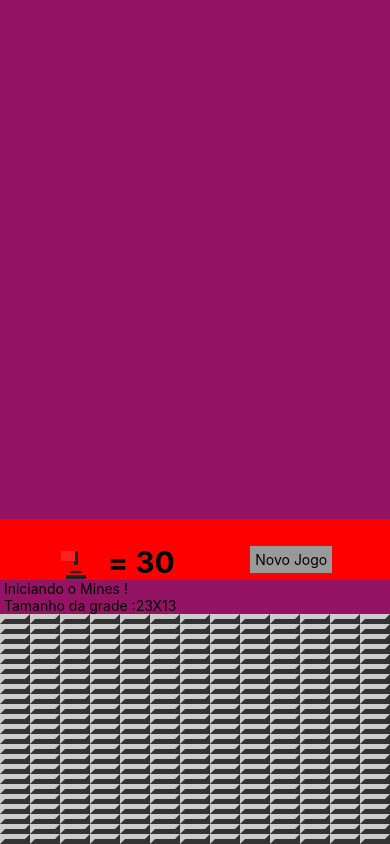
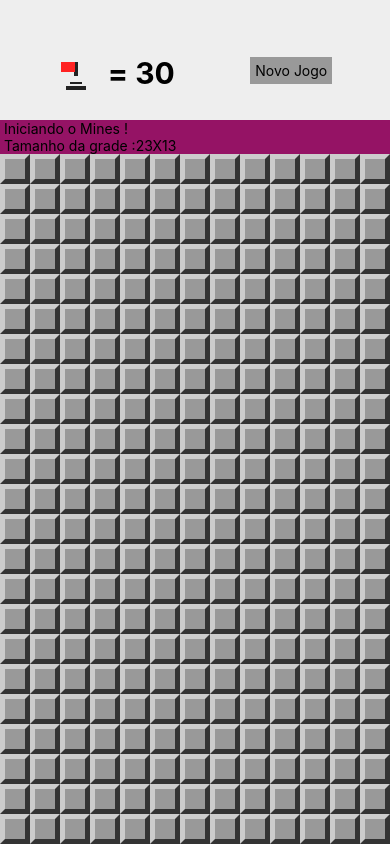
Before and after one commit to vagnerbruno85/Mines, a React Native app: screen / in a window 390 px wide. Built offline with nearby package versions, Linux system fonts and the light colour scheme.

Commit message:
fix: style Field review

```diff
--- a/src/components/Field.js
+++ b/src/components/Field.js
@@ -13,12 +13,12 @@
     if (flagged) styleField.push(styles.flagged)
     if (!opened && !exploded) styleField.push(styles.regular)
 
-    let color = null
+        let color = null
     if (nearMines > 0 ) {
         if (nearMines == 1 ) color = '#2A28D7'
         if (nearMines == 2 ) color ='#2B520F'
         if (nearMines > 2 && nearMines < 6) color = '#F9060A'
-        if (nearMines >=6 ) color ='#F221A9'
+        if (nearMines >= 6 ) color ='#F221A9'
     }
 
     return (
@@ -36,12 +36,14 @@
     )
 }
 
+
 const styles = StyleSheet.create ({
     field: {
-        heigth: params.blockSize,
+        height: params.blockSize,
         width: params.blockSize,
         borderWidth: params.borderSize
     },
+
     regular:{
         backgroundColor:'#999',
         borderLeftColor:'#CCC',
@@ -49,6 +51,7 @@
         borderRightColor: '#333',
         borderBottomColor:'#333',
     },
+
     opened:{
         backgroundColor:'#999',
         borderColor: '#777',
--- a/src/components/Header.js
+++ b/src/components/Header.js
@@ -22,14 +22,14 @@
 
 const styles = StyleSheet.create({
     container: {
-        // flex: 1,
+        flex: 1,
         flexDirection: 'row',
         backgroundColor: '#EEE',
         alignItems: 'center',
         justifyContent: 'space-around',
         paddingTop: 20,
         paddingHorizontal:20,
-        backgroundColor:'red',
+
     },
     flagContainer: {
         flexDirection: 'row',
```
